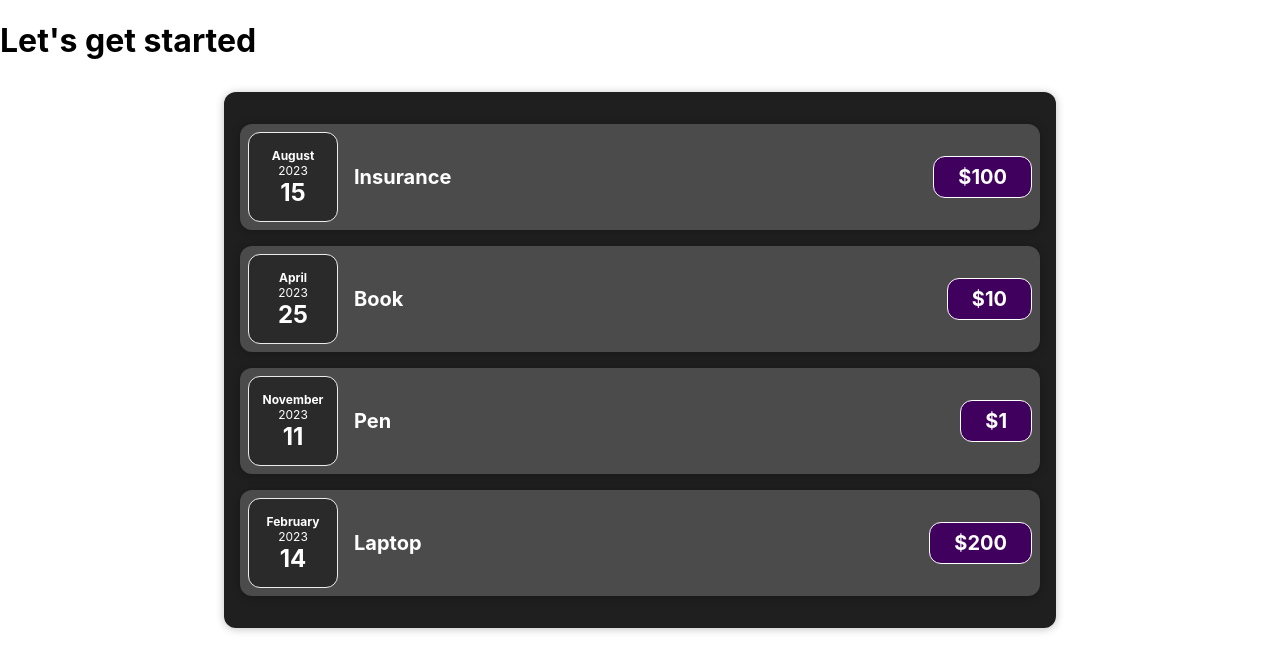
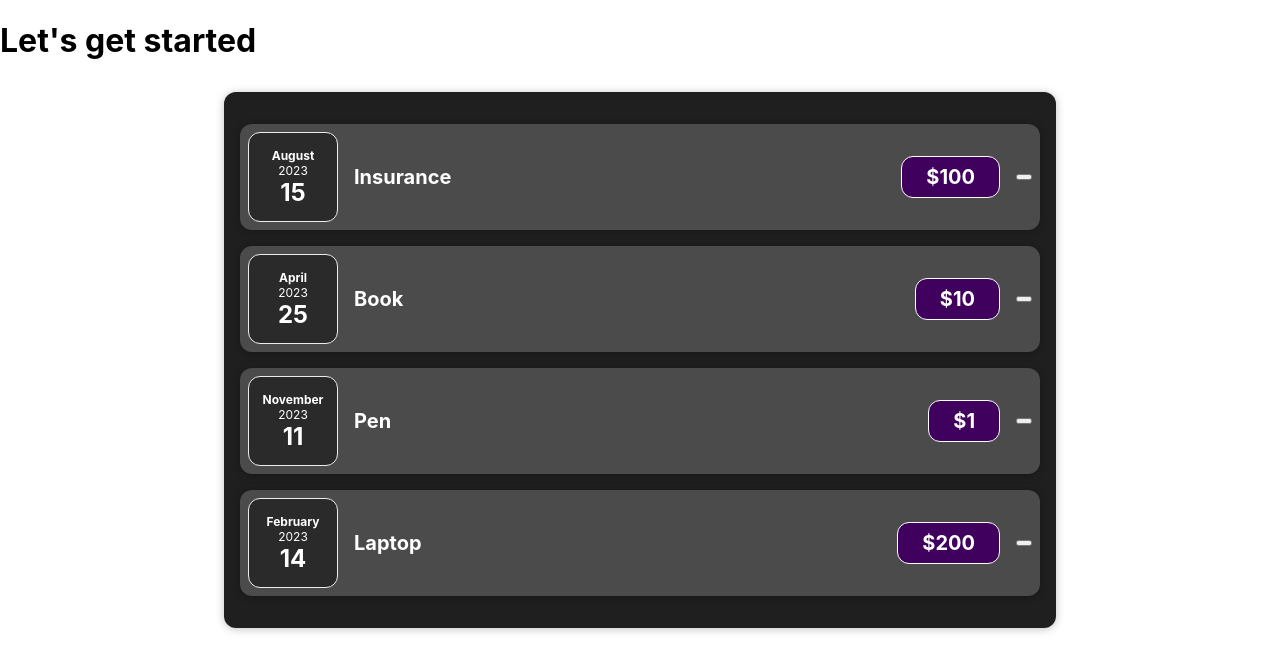
Before and after one commit to mdsabamoin/React, a React (Create React App) app: page / in a window 1280 px wide. Shown: the top 672 px of the page. Built offline with nearby package versions, Linux system fonts and the light colour scheme.

Commit message:
Evenhandler in react

```diff
--- a/src/component/ExpenseItem.js
+++ b/src/component/ExpenseItem.js
@@ -2,12 +2,16 @@ import "./ExpenseItem.css";
 import ExpenseDate from "./ExpenseDate.js"
 import Card from "./Card"
 function ExpenseItem(props) {
+  function handlebutton(event){
+    console.log("Button clicked");
+  }
   return (
     <Card className="expense-item">
       <ExpenseDate date={props.date}></ExpenseDate>
       <div className="expense-item__description">
         <h2>{props.title}</h2>
         <div className="expense-item__price">${props.price}</div>
+        <button onClick={handlebutton}></button>
       </div>
     </Card>
   );
```
